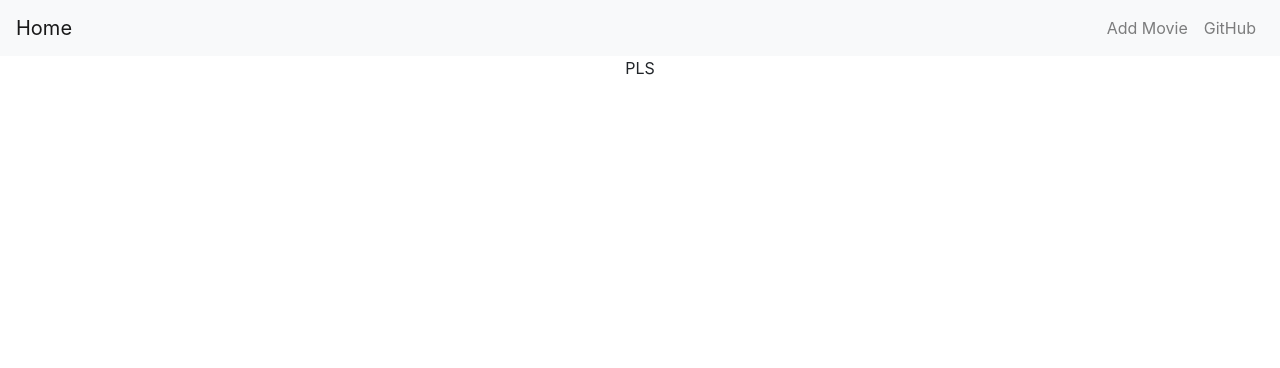
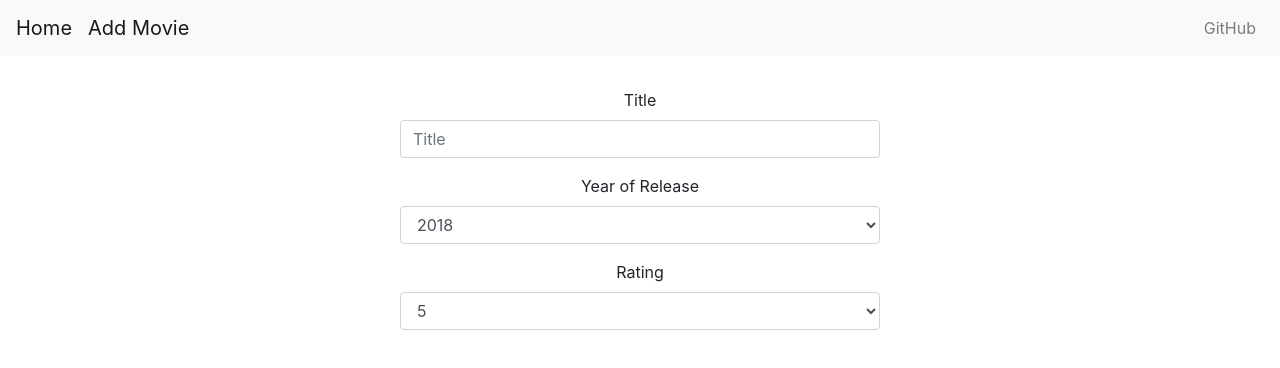
Before and after one commit to andrasfelfoldi/react-redux-example, a React (Create React App) app: page /addmovie in a window 1280 px wide. Shown: the top 368 px of the page. Built offline with nearby package versions, Linux system fonts and the light colour scheme.

Commit message:
implemented initial input form for movies

```diff
--- a/src/NavBar.js
+++ b/src/NavBar.js
@@ -7,7 +7,8 @@ import {
   NavbarBrand,
   Nav,
   NavItem,
-  NavLink } from 'reactstrap';
+  NavLink
+} from 'reactstrap';
 
 class NavBar extends React.Component {
   constructor(props) {
@@ -28,12 +29,10 @@ class NavBar extends React.Component {
       <div>
         <Navbar color="light" light expand="md">
             <NavbarBrand href="/">Home</NavbarBrand>
+            <NavbarBrand href="/addmovie/">Add Movie</NavbarBrand>
             <NavbarToggler onClick={this.toggle} />
             <Collapse isOpen={this.state.isOpen} navbar>
               <Nav className="ml-auto" navbar>
-              <NavItem>
-                <NavLink href="/addmovie/">Add Movie</NavLink>
-              </NavItem>
                 <NavItem>
                   <NavLink href="https://github.com/andrasfelfoldi/react-redux-example">GitHub</NavLink>
                 </NavItem>
--- a/src/actions/movieActions.js
+++ b/src/actions/movieActions.js
@@ -1,25 +1,25 @@
 import { movieActions as actions } from './../constants/actionTypes';
 const uuidv4 = require('uuid/v4');
 
-export function createMovieAction({title, releaseDate, rating}) {
+export function createMovieAction({title, releaseYear, rating}) {
     return {
         type: actions.CREATE_MOVIE,
         data: {
             title,
-            releaseDate,
+            releaseYear,
             rating,
             movieId: uuidv4()
         }
     }
 }
 
-export function editMovieAction( movieId, {title, releaseDate, rating}) {
+export function editMovieAction( movieId, {title, releaseYear, rating}) {
     return {
         type: actions.EDIT_MOVIE,
         data: {
             movieId,
             title,
-            releaseDate,
+            releaseYear,
             rating
         }
     }
--- /dev/null
+++ b/src/components/AddMovieForm.js
@@ -0,0 +1,78 @@
+import React from 'react';
+import { Button, Form, FormGroup, Label, Input } from 'reactstrap';
+import { connect } from 'react-redux'
+import { createMovieAction } from './../actions/movieActions';
+
+class AddMovieForm extends React.Component {
+    constructor(props){
+        super(props);
+        this.state={enteredTitle: "", enteredReleaseYear: new Date().getUTCFullYear(), enteredRating: 5}
+
+        this.onTitleInputValueChanged=this.onTitleInputValueChanged.bind(this);
+        this.onReleaseYearSelectionChanged=this.onReleaseYearSelectionChanged.bind(this);
+        this.onRatingSelectionChanged=this.onRatingSelectionChanged.bind(this);
+    }
+
+    onTitleInputValueChanged= function(newSelection){
+        this.setState({enteredTitle: newSelection.target.value});
+    }
+
+    onReleaseYearSelectionChanged= function(newSelection){
+        this.setState({enteredReleaseYear: newSelection.target.value});
+    }
+
+    onRatingSelectionChanged= function(newSelection){
+        this.setState({enteredRating: newSelection.target.value});
+    }
+
+  render() {
+    let currentYear=new Date().getUTCFullYear();
+    let yearOptions=[];
+    for(let year=1960; year<= currentYear; year++){
+        yearOptions.unshift(<option key={year}>{year}</option>)
+    }
+    return (
+      <Form style={{maxWidth: '30rem', margin: '2rem auto' }}>
+        <FormGroup>
+          <Label for="exampleEmail">Title</Label>
+          <Input type="text" placeholder="Title" value={this.state.enteredTitle}  onChange={this.onTitleInputValueChanged}></Input>
+        </FormGroup>
+        <FormGroup>
+          <Label for="exampleSelect">Year of Release</Label>
+          <Input type="select" name="select" id="exampleSelect" value={this.state.enteredReleaseYear} onChange={this.onReleaseYearSelectionChanged}>
+            {yearOptions}
+          </Input>
+        </FormGroup>
+        <FormGroup>
+          <Label for="exampleSelect">Rating</Label>
+          <Input type="select" name="select" id="exampleSelect" value={this.state.enteredRating} onChange={this.onRatingSelectionChanged}>
+            <option key={1}>1</option>
+            <option key={2}>2</option>
+            <option key={3}>3</option>
+            <option key={4}>4</option>
+            <option key={5}>5</option>
+            <option key={6}>6</option>
+            <option key={7}>7</option>
+            <option key={8}>8</option>
+            <option key={9}>9</option>
+            <option key={10}>10</option>
+          </Input>
+        </FormGroup>
+      </Form>
+    );
+  }
+}
+
+const mapStateToProps = state => {
+    return {
+        movies: state.movies
+    }
+}
+
+const mapDispatchToProps = dispatch => {
+    return {
+        deleteMovie: (movieId) => dispatch(createMovieAction(movieId))
+    }
+}
+
+export default connect(mapStateToProps, mapDispatchToProps)(AddMovieForm);
--- a/src/components/AddMoviePage.js
+++ b/src/components/AddMoviePage.js
@@ -1,11 +1,10 @@
 import React, { Component } from 'react';
+import AddMovieForm from './AddMovieForm';
 
 export default class AddMoviePage extends Component {
     render() {
         return (
-            <div>
-                PLS
-            </div>
+            <AddMovieForm />
         );
     }
 }
--- a/src/components/MovieTable.js
+++ b/src/components/MovieTable.js
@@ -5,12 +5,12 @@ export default class MovieTable extends React.Component {
 
     render() {
         return (
-            <Table>
+            <Table style={{maxWidth: '50rem', margin: '2rem auto' }}>
                 <thead>
                     <tr>
                         <th>#</th>
                         <th>Title</th>
-                        <th>Release Date</th>
+                        <th>Year of Release</th>
                         <th>Rating</th>
                         <th></th>
                     </tr>
@@ -20,7 +20,7 @@ export default class MovieTable extends React.Component {
                         <tr>
                             <th scope="row">{index + 1}</th>
                             <td>{movie.title}</td>
-                            <td>{movie.releaseDate}</td>
+                            <td>{movie.releaseYear}</td>
                             <td>{movie.rating}</td>
                             <Button color="danger">Delete</Button>
                         </tr>
--- a/src/initialState.js
+++ b/src/initialState.js
@@ -1,5 +1,5 @@
 export default {
     movies: [
-        { movieId: '10ba038e-48da-487b-96e8-8d3b99b6d18a', title: 'Game of Thrones', releaseDate: '18 April 2011', rating: 9.5 }
+        { movieId: '10ba038e-48da-487b-96e8-8d3b99b6d18a', title: 'Game of Thrones', releaseYear: '2011', rating: 9.5 }
     ]
 }
```
Lines whose indentation alone changed are shown as unchanged.
